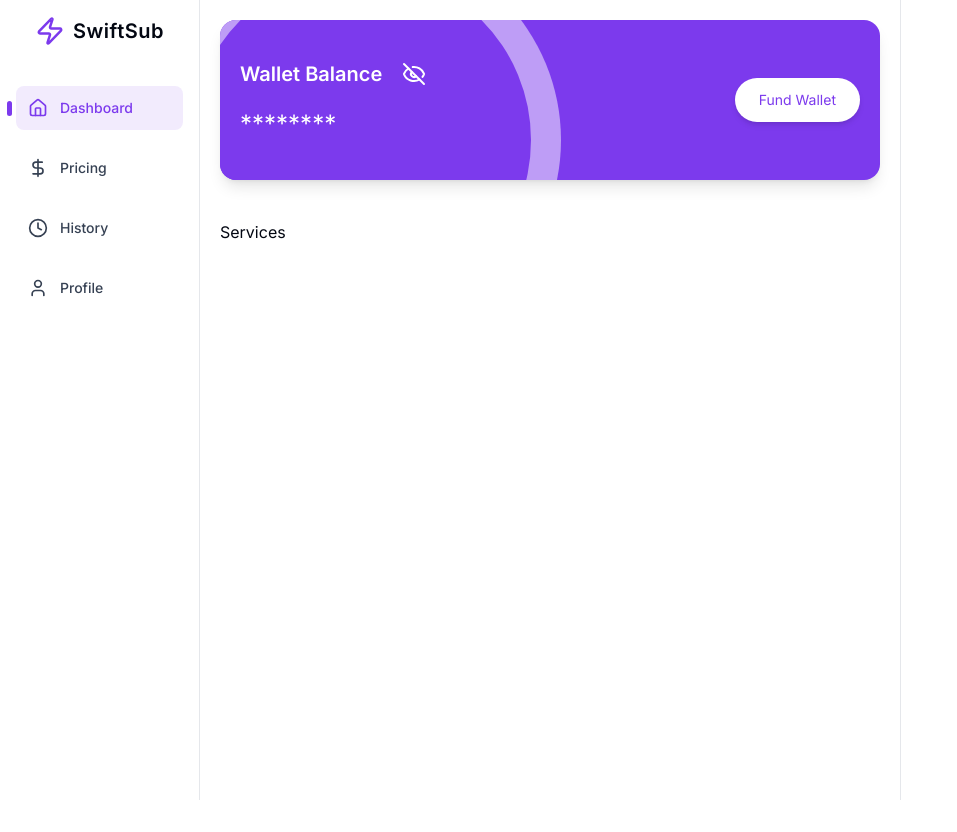
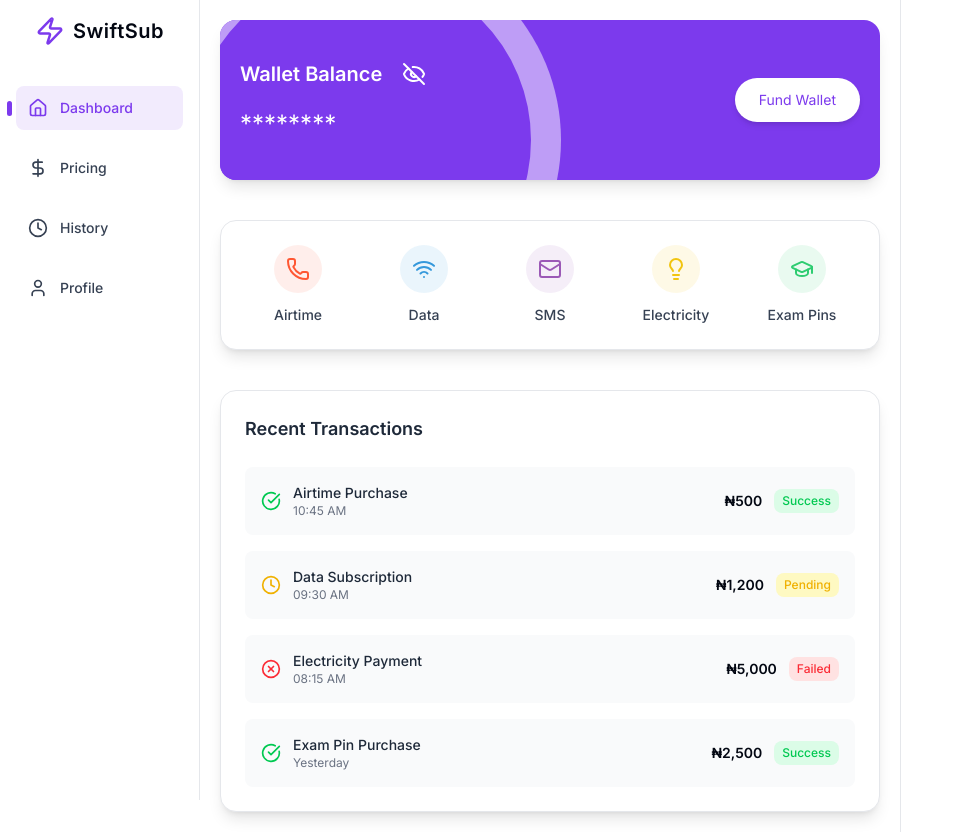
Before and after one commit to Abmichael01/SwiftSub, a React (Vite) app: page /dashboard in a window 1280 px wide. Shown: the whole page, without its empty margins (0-957 px from the left). Before the commit the page ends 800 px from the top, so only its background shows below. Built offline with nearby package versions, Linux system fonts and the light colour scheme.

Commit message:
New changes

```diff
--- /dev/null
+++ b/src/components/Dashboard/Dashboard/RecentTransactions.tsx
@@ -0,0 +1,74 @@
+import { CheckCircle, Clock, XCircle } from "lucide-react";
+import React, { JSX } from "react";
+
+const transactions = [
+  {
+    id: 1,
+    name: "Airtime Purchase",
+    amount: "₦500",
+    status: "Success",
+    time: "10:45 AM",
+  },
+  {
+    id: 2,
+    name: "Data Subscription",
+    amount: "₦1,200",
+    status: "Pending",
+    time: "09:30 AM",
+  },
+  {
+    id: 3,
+    name: "Electricity Payment",
+    amount: "₦5,000",
+    status: "Failed",
+    time: "08:15 AM",
+  },
+  {
+    id: 4,
+    name: "Exam Pin Purchase",
+    amount: "₦2,500",
+    status: "Success",
+    time: "Yesterday",
+  },
+];
+
+const statusColors: Record<string, string> = {
+  Success: "text-green-500 bg-green-100",
+  Pending: "text-yellow-500 bg-yellow-100",
+  Failed: "text-red-500 bg-red-100",
+};
+
+const statusIcons: Record<string, JSX.Element> = {
+  Success: <CheckCircle className="w-5 h-5 text-green-500" />,
+  Pending: <Clock className="w-5 h-5 text-yellow-500" />,
+  Failed: <XCircle className="w-5 h-5 text-red-500" />,
+};
+
+const RecentTransactions: React.FC = () => {
+  return (
+    <div className="space-y-6 shadow-lg border rounded-2xl p-6 bg-white">
+      <h2 className="text-lg font-semibold text-gray-800">Recent Transactions</h2>
+      <div className="space-y-4">
+        {transactions.map((tx) => (
+          <div key={tx.id} className="flex items-center justify-between p-4 rounded-lg bg-gray-50 hover:shadow transition">
+            <div className="flex items-center gap-3">
+              {statusIcons[tx.status]}
+              <div>
+                <p className="text-sm font-medium text-gray-800">{tx.name}</p>
+                <p className="text-xs text-gray-500">{tx.time}</p>
+              </div>
+            </div>
+            <div className="flex items-center gap-3">
+              <span className="text-sm font-semibold">{tx.amount}</span>
+              <span className={`text-xs font-medium px-2 py-1 rounded-lg ${statusColors[tx.status]}`}>
+                {tx.status}
+              </span>
+            </div>
+          </div>
+        ))}
+      </div>
+    </div>
+  );
+};
+
+export default RecentTransactions;
--- a/src/components/Dashboard/Dashboard/Services.tsx
+++ b/src/components/Dashboard/Dashboard/Services.tsx
@@ -1,20 +1,53 @@
-import React from 'react'
+import { GraduationCap, Lightbulb, Mail, Phone, Wifi } from "lucide-react";
+import React from "react";
 
 const services = [
-    {
-        name: "Airtime"
-    }
-]
+  {
+    name: "Airtime",
+    icon: <Phone className="w-6 h-6 text-airtime" />,
+    bgColor: "bg-airtime/10",
+  },
+  {
+    name: "Data",
+    icon: <Wifi className="w-6 h-6 text-data" />,
+    bgColor: "bg-data/10",
+  },
+  {
+    name: "SMS",
+    icon: <Mail className="w-6 h-6 text-sms" />,
+    bgColor: "bg-sms/10",
+  },
+  {
+    name: "Electricity",
+    icon: <Lightbulb className="w-6 h-6 text-electricity" />,
+    bgColor: "bg-electricity/10",
+  },
+  {
+    name: "Exam Pins",
+    icon: <GraduationCap className="w-6 h-6 text-exam-pins" />,
+    bgColor: "bg-exam-pins/10",
+  },
+];
 
 const Services: React.FC = () => {
   return (
-    <div className='space-y-4'>
-        <h2>Services</h2>
-        <div>
+    <div className="space-y-6 shadow-lg border rounded-2xl p-6 bg-white">
+      {/* <h2 className="text-xl font-semibold text-gray-800">Services</h2> */}
+      <div className="grid grid-cols-2 gap-5 md:grid-cols-5">
+        {services.map((service) => (
+          <div
+            key={service.name}
+            className="flex flex-col items-center space-y-3 rounded-xl hover:shadow-md transition cursor-pointer"
+          >
+            <div className={`p-3 rounded-full ${service.bgColor}`}>
+              {service.icon}
+            </div>
+            <span className="text-sm font-medium text-gray-700">{service.name}</span>
+          </div>
+        ))}
+      </div>
+    </div>
+  );
+};
 
-        </div>
-    </div>
-  )
-}
-
-export default Services
+export default Services;
--- a/src/index.css
+++ b/src/index.css
@@ -86,6 +86,11 @@
   --color-chart-3: var(--chart-3);
   --color-chart-4: var(--chart-4);
   --color-chart-5: var(--chart-5);
+  --color-airtime: #ff5733;        /* Orange */
+  --color-data: #3498db;          /* Blue */
+  --color-sms: #9b59b6;           /* Purple */
+  --color-electricity: #f1c40f;   /* Yellow */
+  --color-exam-pins: #2ecc71;     /* Green */
   --radius-sm: calc(var(--radius) - 4px);
   --radius-md: calc(var(--radius) - 2px);
   --radius-lg: var(--radius);
--- a/src/pages/Dashboard/Dashboard.tsx
+++ b/src/pages/Dashboard/Dashboard.tsx
@@ -1,3 +1,4 @@
+import RecentTransactions from "@/components/Dashboard/Dashboard/RecentTransactions";
 import Services from "@/components/Dashboard/Dashboard/Services";
 import Wallet from "@/components/Dashboard/Dashboard/Wallet";
 import React from "react";
@@ -8,6 +9,7 @@ const Dashboard: React.FC = () => {
     <div className="space-y-10">
       <Wallet />
       <Services />
+      <RecentTransactions />
     </div>
   );
 };
```
